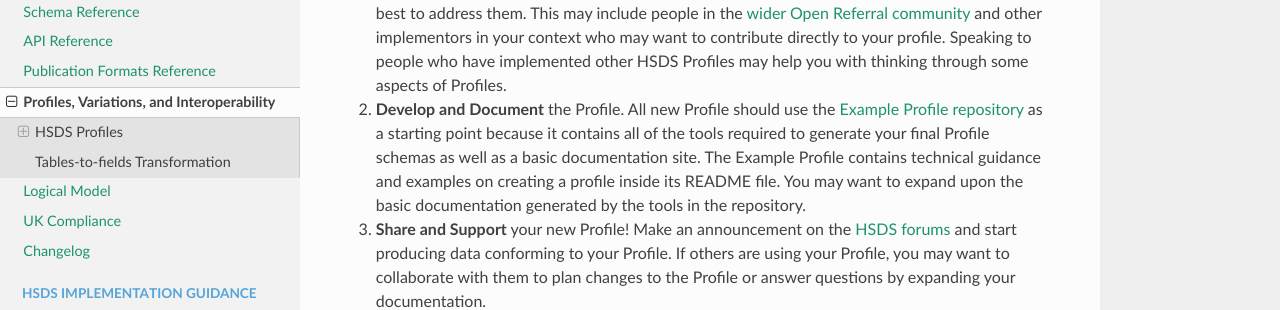
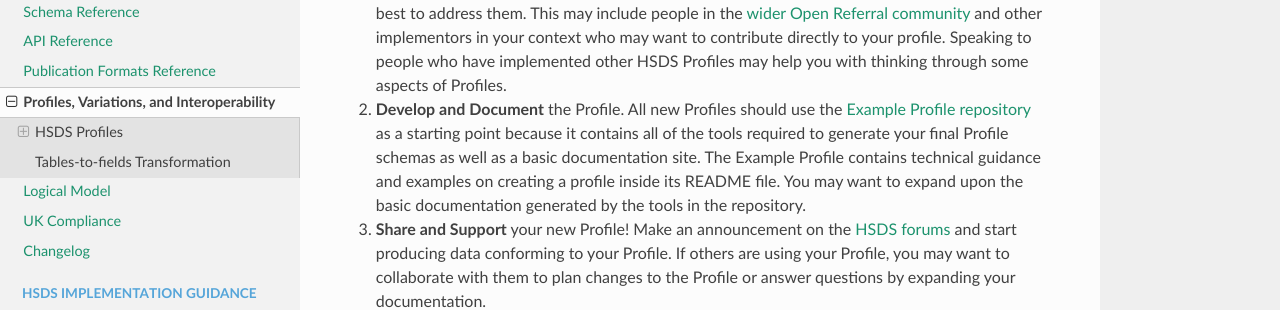
Before and after one commit to openreferral/specification, a Sphinx documentation site: the page built from docs/hsds/variations_interoperability.md, in a window 1280 px wide and 900 px high, scrolled down 1694 px. Shown: the part 158-468 px from the top of the window. Built offline with Sphinx 7.4.7 and the Read the Docs theme 2.0.0, drawn with Linux system fonts in a browser that asks for light colours; a script that is not in the unit is left out; comment, search, counter and statistics services are not loaded.

Commit message:
Update variations_interoperability.md

```diff
--- a/docs/hsds/variations_interoperability.md
+++ b/docs/hsds/variations_interoperability.md
@@ -40,7 +40,7 @@ If the core HSDS standard or an existing Profile does not adequately meet the ne
 Creating a new HSDS Profile is an involved but straightforward process:
 
 1. **Engage and Discuss** with the community about which problems you're trying to solve and how best to address them. This may include people in the [wider Open Referral community](https://forum.openreferral.org/) and other implementors in your context who may want to contribute directly to your profile. Speaking to people who have implemented other HSDS Profiles may help you with thinking through some aspects of Profiles.
-2. **Develop and Document** the Profile. All new Profile should use the [Example Profile repository](https://github.com/openreferral/hsds_example_profile) as a starting point because it contains all of the tools required to generate your final Profile schemas as well as a basic documentation site. The Example Profile contains technical guidance and examples on creating a profile inside its README file. You may want to expand upon the basic documentation generated by the tools in the repository.
+2. **Develop and Document** the Profile. All new Profiles should use the [Example Profile repository](https://github.com/openreferral/hsds_example_profile) as a starting point because it contains all of the tools required to generate your final Profile schemas as well as a basic documentation site. The Example Profile contains technical guidance and examples on creating a profile inside its README file. You may want to expand upon the basic documentation generated by the tools in the repository.
 3. **Share and Support** your new Profile! Make an announcement on the [HSDS forums](https://forum.openreferral.org/) and start producing data conforming to your Profile. If others are using your Profile, you may want to collaborate with them to plan changes to the Profile or answer questions by expanding your documentation.
 
 ## Tables-to-fields Transformation
```
